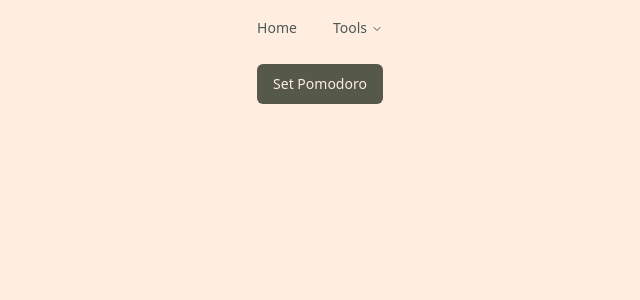
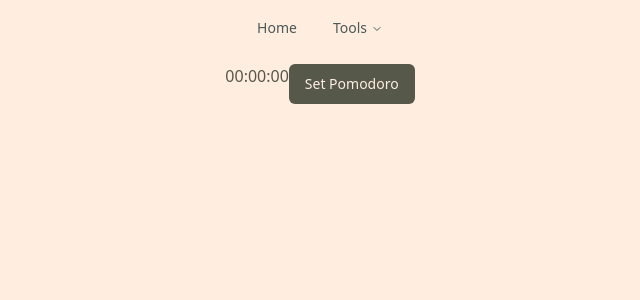
Before and after one commit to JorgeVenegas/pomodor.io, a React (Vite) app: page / in a window 1280 px wide. Shown: the top 300 px of the page, without its empty margins (320-960 px from the left). Built offline with nearby package versions, Linux system fonts and the light colour scheme.

Commit message:
Clock fill functionality complete

```diff
--- a/src/components/pages/Home.jsx
+++ b/src/components/pages/Home.jsx
@@ -1,4 +1,4 @@
-import React from 'react'
+import React, { useEffect, useState } from 'react'
 import { Minus, Plus } from "lucide-react"
 import {
     Drawer,
@@ -23,15 +23,50 @@
     const restGoal = useSelector(state => state.timer.goals.find(goal => goal.name === "rest"));
     const repetitionsGoal = useSelector(state => state.timer.goals.find(goal => goal.name === "repetitions"));
 
-    const timeStatus = useSelector(state => state.timer.statuses.find(status => status.name === "time"));
+    const sessionStatus = useSelector(state => state.timer.statuses.find(status => status.name === "session"));
     const repetitionsStatus = useSelector(state => state.timer.statuses.find(status => status.name === "repetitions"));
 
-    function handleGoalSetting(goal, increment) {
+    const [elapsedTime, setElapsedTime] = useState({
+        hours: "00",
+        minutes: "00",
+        seconds: "00"
+    });
+
+    const [timerReaminingPercentage, setTimerReaminingPercentage] = useState(0);
+
+    useEffect(() => {
+        if (sessionStatus.startTime === 0)
+            return;
+        setInterval(() => {
+            const currentTime = new Date().getTime()
+            const timeDiff = (currentTime - sessionStatus.startTime)
+            const elapsedTimeInHours = Math.floor((timeDiff % 86400000) / 3600000).toLocaleString('en-US', {
+                minimumIntegerDigits: 2,
+                useGrouping: false
+            })
+            const elapsedTimeInMinutes = Math.floor((timeDiff % 3600000) / 60000).toLocaleString('en-US', {
+                minimumIntegerDigits: 2,
+                useGrouping: false
+            })
+            const elapsedTimeInSeconds = Math.floor((timeDiff % 60000) / 1000).toLocaleString('en-US', {
+                minimumIntegerDigits: 2,
+                useGrouping: false
+            });
+            setElapsedTime({
+                hours: elapsedTimeInHours,
+                minutes: elapsedTimeInMinutes,
+                seconds: elapsedTimeInSeconds
+            });
+            setTimerReaminingPercentage((1 - (elapsedTimeInMinutes / sessionStatus.goal)) * 100);
+        }, 1000)
+    }, [sessionStatus.goal])
+
+    const handleGoalSetting = (goal, increment) => {
         dispatch(increment ? incrementGoal(goal) : decrementGoal(goal))
     }
 
-    function handleStartSession() {
-        dispatch(startSession())
+    const handleStartSession = () => {
+        dispatch(startSession("focus"))
     }
 
     const timer = {
@@ -39,21 +74,23 @@
             height: "0%",
         },
         counting: {
-            height: timeStatus.value,
+            // height: `${timerReaminingPercentage}%`,
         },
         finished: {
-            height: "0%",
+            height: { "100%": "0%" },
         }
     }
 
     return (
         <>
+            <div className='text-primary'>{elapsedTime.hours}:{elapsedTime.minutes}:{elapsedTime.seconds}</div>
             <motion.div
                 className="absolute bottom-0 bg-primary w-full"
                 variants={timer}
                 initial="start"
                 animate="counting"
-                exit="finished">
+                exit="finished"
+                transition={{ duration: 1 }}>
 
             </motion.div>
             <Drawer>
--- a/src/components/redux/TimerSlice.jsx
+++ b/src/components/redux/TimerSlice.jsx
@@ -24,13 +24,18 @@
     statuses: [
         {
             name: "repetitions",
-            value: 0
+            value: 0,
+            focusSessionsCompleted: 0,
+            restSessionsCompleted: 0
         },
         {
-            name: "time",
-            value: 0
+            name: "session",
+            type: "",
+            goal: 0,
+            startTime: 0,
+            elapsedTime: 0
         }
-    ]
+    ],
 };
 
 const TimerSlice = createSlice({
@@ -50,7 +55,17 @@
             statusToChange.value = newValue
         },
         startSession(state, action) {
-            { }
+            const sessionStatus = state.statuses.find(status => status.name === "session")
+            const goalReference = state.goals.find(goal => goal.name === action.payload)
+
+            sessionStatus.startTime = new Date().getTime()
+            console.log("Startime set to: ", sessionStatus.startTime)
+
+            sessionStatus.goal = goalReference.value
+        },
+        pauseSession(state, action) {
+            const sessionStatus = state.statuses.find(status => status.name === "session")
+            sessionStatus.elapsedTime = new Date().getTime() - sessionStatus.startTime
         }
     }
 });
@@ -59,7 +74,8 @@
     incrementGoal,
     decrementGoal,
     updateStatus,
-    startSession
+    startSession,
+    pauseSession
 } = TimerSlice.actions;
 
 export default TimerSlice.reducer;
```
